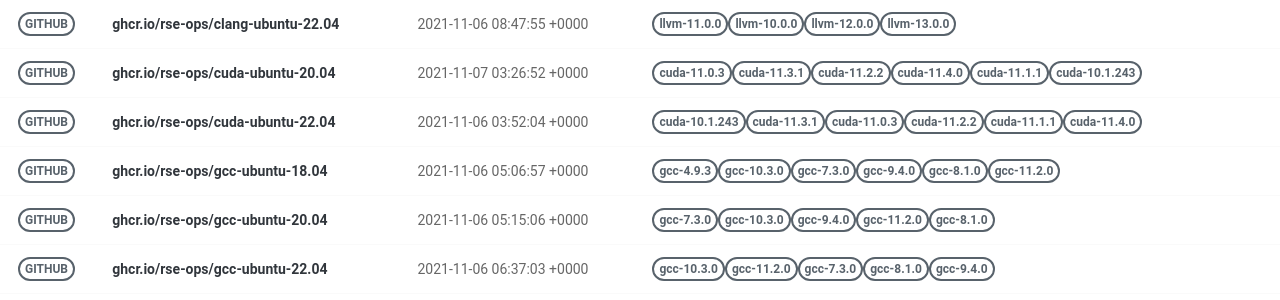
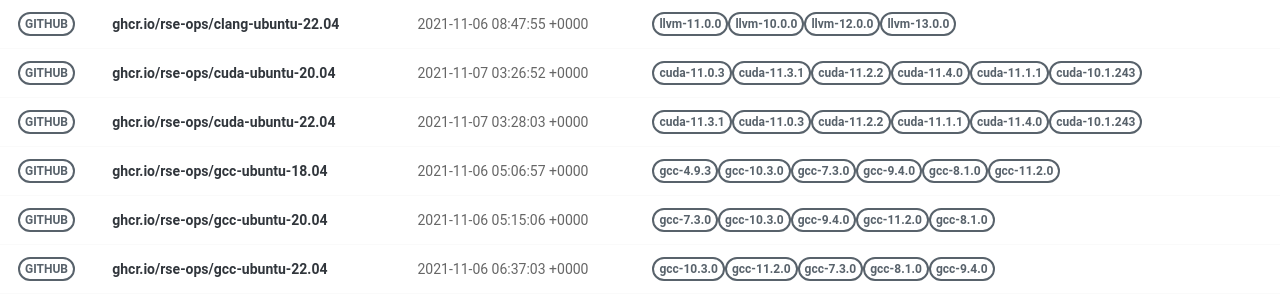
Before and after one commit to rse-ops/docker-images, a Jekyll site: the page built from pages/index.md, in a window 1280 px wide. Shown: the part 228-528 px from the top of the page. Built offline with Jekyll 4.4.1, drawn with Linux system fonts in a browser that asks for light colours; nearby versions of some CDN libraries.

Commit message:
Automated push to update library 2021-11-07

```diff
--- a/_library/ghcr.io-rse-ops-cuda-ubuntu-22.04.md
+++ b/_library/ghcr.io-rse-ops-cuda-ubuntu-22.04.md
@@ -1,14 +1,11 @@
 ---
 layout: container
 name: ghcr.io/rse-ops/cuda-ubuntu-22.04
-updated_at: 2021-11-06 03:52:04.035997
+updated_at: 2021-11-07 03:28:03.081937
 
 
 container_url: https://github.com/orgs/rse-ops/packages/container/package/cuda-ubuntu-22.04
 versions:
- - tag: cuda-10.1.243
-   dockerfile: https://github.com/rse-ops/docker-images/blob/main/ubuntu/cuda/Dockerfile
-   manifest: https://crane.ggcr.dev/manifest/ghcr.io/rse-ops/cuda-ubuntu-22.04:cuda-10.1.243
  - tag: cuda-11.3.1
    dockerfile: https://github.com/rse-ops/docker-images/blob/main/ubuntu/cuda/Dockerfile
    manifest: https://crane.ggcr.dev/manifest/ghcr.io/rse-ops/cuda-ubuntu-22.04:cuda-11.3.1
```
Also changed, not shown: other parts of _library/ghcr.io-rse-ops-cuda-ubuntu-22.04.md (+3 -0 lines).
